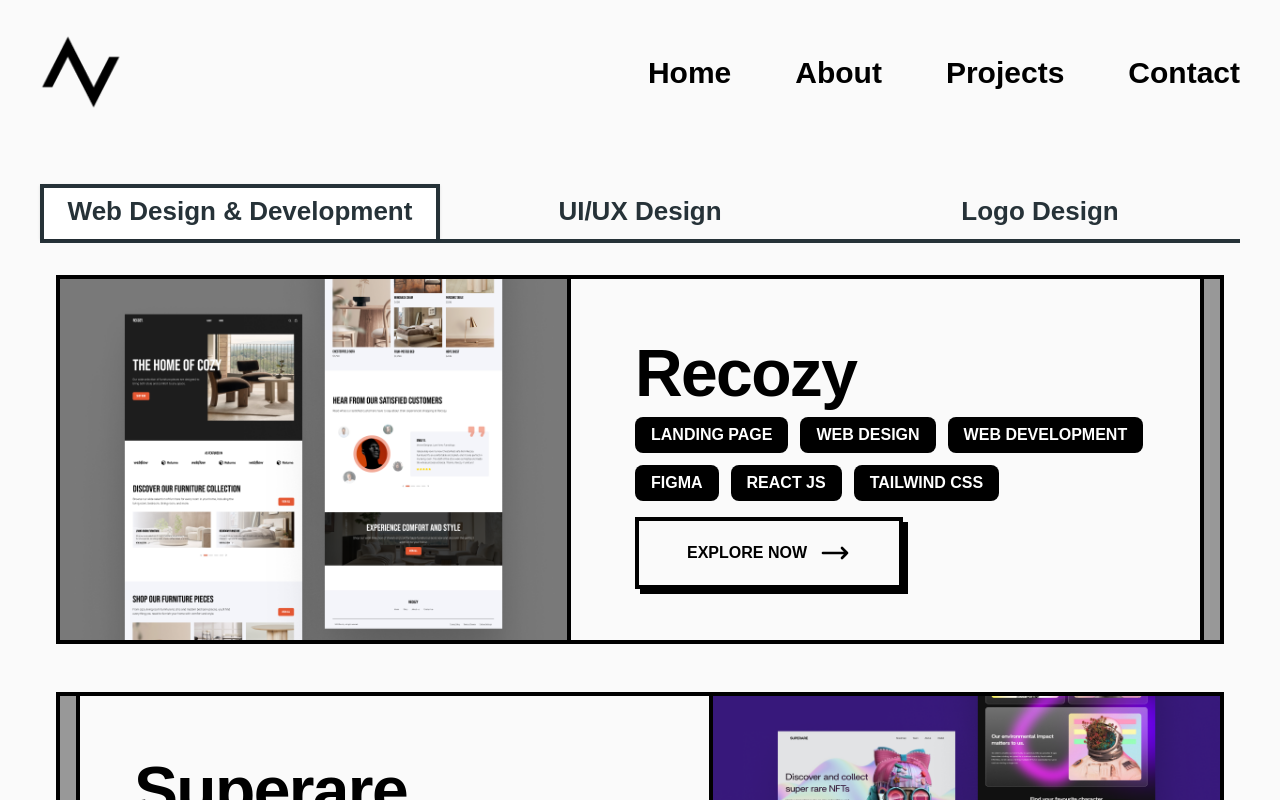
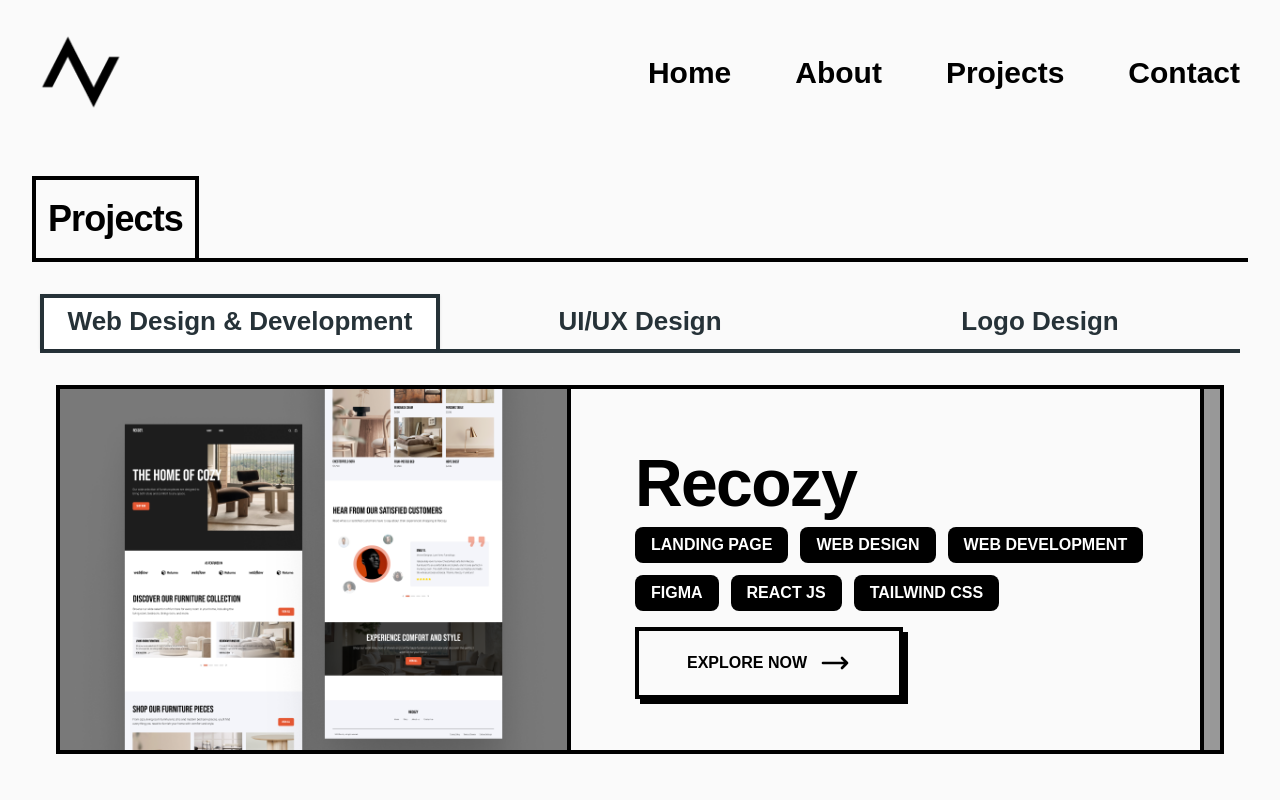
Before and after one commit to Drinooo/portfolio-retro, a React (Vite) app: page /projects in a window 1280 px wide. Shown: the top 800 px of the page. Built offline with nearby package versions, Linux system fonts and the light colour scheme; a web font is replaced by a local one.

Commit message:
Added Projects header

```diff
--- a/src/pages/Projects.jsx
+++ b/src/pages/Projects.jsx
@@ -28,6 +28,11 @@ const Projects = () => {
   return (
     <Fragment>
       <section className="space-y-4 max-w-screen-2xl mx-auto">
+      <div className="border-b-4 flex justify-between">
+          <h2 className="mb-0 sm:text-h6Mobile md:text-h6 tracking-tight font-semibold text-gray-900 dark:text-white border-t-4 border-r-4 border-l-4 w-fit p-2">
+            Projects
+          </h2>
+        </div>
         <Tabs value="wd">
           <TabsHeader
             className="bg-transparent z-0"
```
